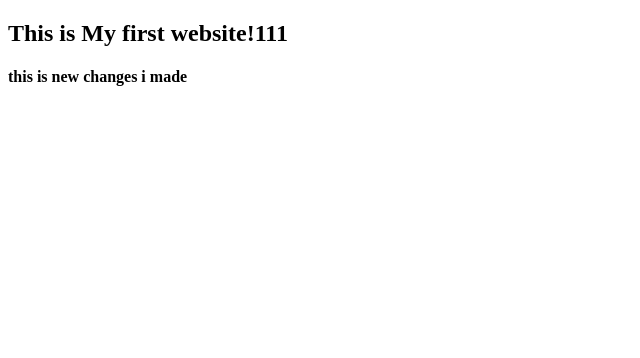
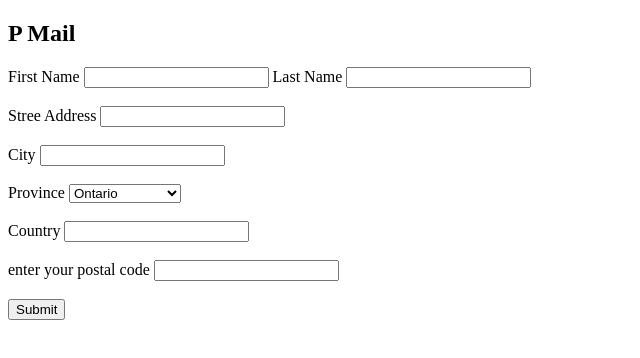
Before and after one commit to pritcancode/Class_20_09, a plain HTML site: page index.html in a window 1280 px wide. Shown: the whole page, without its empty margins (0-640 px from the left). Drawn offline with Linux system fonts and the light colour scheme.

Commit message:
this is a form

```diff
--- a/index.html
+++ b/index.html
@@ -7,8 +7,28 @@
     <title>Document</title>
 </head>
 <body>
-    <h2>This is My first website!111</h2>
-    <h4>this is new changes i made </h4>
+    <h2>P Mail</h2>
+    <form>
+        First Name <input type="text">  Last Name <input type="text"><br>
+        <br>
+        Stree Address <input type="text">  <br><br>
+        <label for="postal code">City</label>
+        <input type="text"><br><br>
+         Province <select id="Province" name="select a Province">
+            <option>Ontario</option>
+            <option>Manitoba</option>
+            <option>Saskatchwan</option>
+            <option>Alberta</option>
+            <option>British Colmbia</option>
+            <option>Qubec</option>
+        </select><br><br>
+        <label for="postal code">Country</label>
+        <input type="text"><br><br>
+        <label for="postal code">enter your postal code</label>
+        <input type="text"><br><br>
+        <input type="submit" value="Submit">
+
+    </form>
 
     <script src="index.js"></script>
 </body>
```
